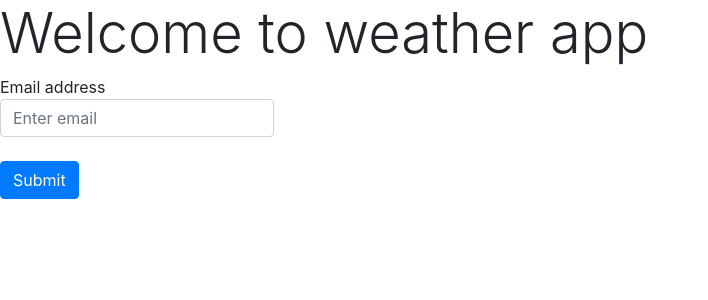
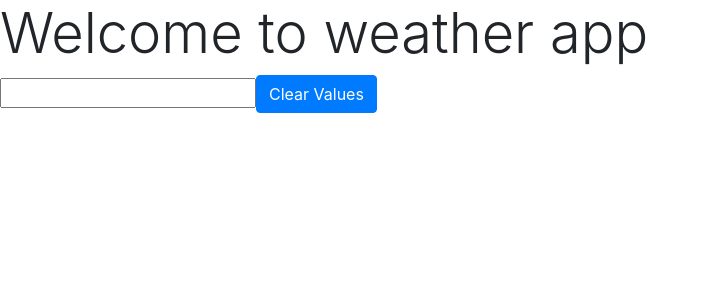
Before and after one commit to justepl/React-Weather-app, a React (Create React App) app: page / in a window 1280 px wide. Shown: the top 300 px of the page, without its empty margins (0-708 px from the left). Built offline with nearby package versions, Linux system fonts and the light colour scheme.

Commit message:
Create Search component

```diff
--- /dev/null
+++ b/src/components/Search.jsx
@@ -0,0 +1,55 @@
+import React, { Component } from 'react';
+import { reduxForm, Field } from 'redux-form'
+import { connect } from 'react-redux';
+import { bindActionCreators } from 'redux'
+import { newWeatherData } from '../reducers/weatherDataReducer'
+
+class Search extends Component {
+
+  constructor(props) {
+    super(props)
+    this.state = {}
+  }
+
+  render() {
+    const {
+      handleSubmit,
+      newWeatherData
+    } = this.props
+
+    console.log('->', this.props);
+
+    return (
+      <div className="Search">
+        <form onSubmit={handleSubmit(newWeatherData)}>
+          <Field
+            name="city"
+            type="text"
+            component="input"
+            label="City"
+          />
+
+          <button
+            className="btn btn-primary"
+            type="submit"
+          >
+            Clear Values
+          </button>
+        </form>
+      </div>
+    )
+  }
+}
+
+const formConfig = {
+  form: 'WeatherForm'
+};
+
+const reduxFormComponent = reduxForm(formConfig)(Search);
+
+const mapDispatchToProps = (dispatch) => ({
+  ...bindActionCreators( { newWeatherData } ,dispatch)
+})
+
+
+export default connect(null, mapDispatchToProps)(reduxFormComponent);
--- a/src/containers/App.js
+++ b/src/containers/App.js
@@ -1,4 +1,5 @@
 import React, { Component } from 'react';
+import Search from '../components/Search'
 
 export default class App extends Component {
   render() {
@@ -6,14 +7,7 @@ export default class App extends Component {
       <div className="App">
         <h1 className="display-4">Welcome to weather app</h1>
 
-          <form>
-            <div className="form-group">
-              <label for="exampleInputEmail1">Email address
-                <input type="text" className="form-control" id="exampleInputEmail1" aria-describedby="emailHelp" placeholder="Enter email"/>
-              </label>
-            </div>
-            <button type="submit" className="btn btn-primary">Submit</button>
-          </form>
+        <Search />
 
       </div>
     )
```
